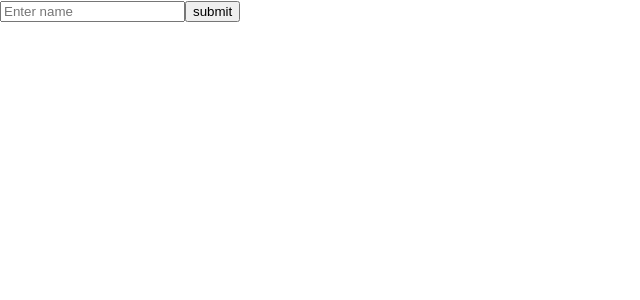
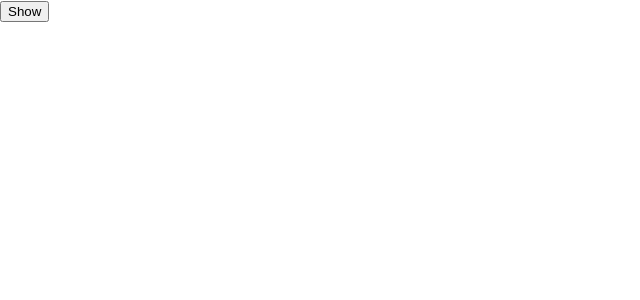
Before and after one commit to Jayathu-SH/React-Tasks, a React (Create React App) app: page / in a window 1280 px wide. Shown: the top 300 px of the page, without its empty margins (0-640 px from the left). Built offline with nearby package versions, Linux system fonts and the light colour scheme.

Commit message:
ToggleText commit

```diff
--- a/src/App.js
+++ b/src/App.js
@@ -8,8 +8,8 @@ function App() {
     <div className="App">
 
       {/* <Counter /> */}
-      <NameForm/>
-      {/* <ToggleText/> */}
+      {/* <NameForm/> */}
+      <ToggleText/>
     </div>
   );
 }
```
